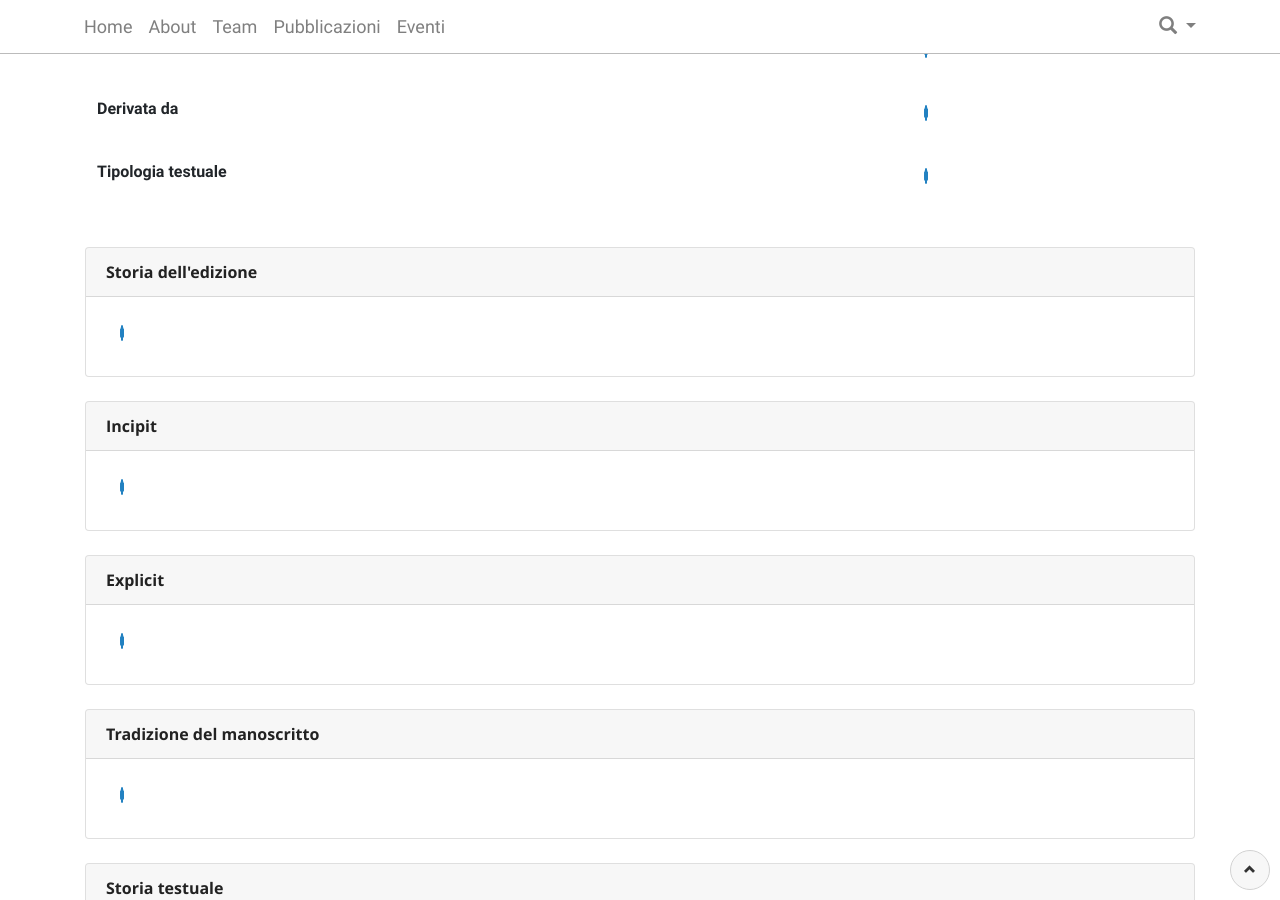
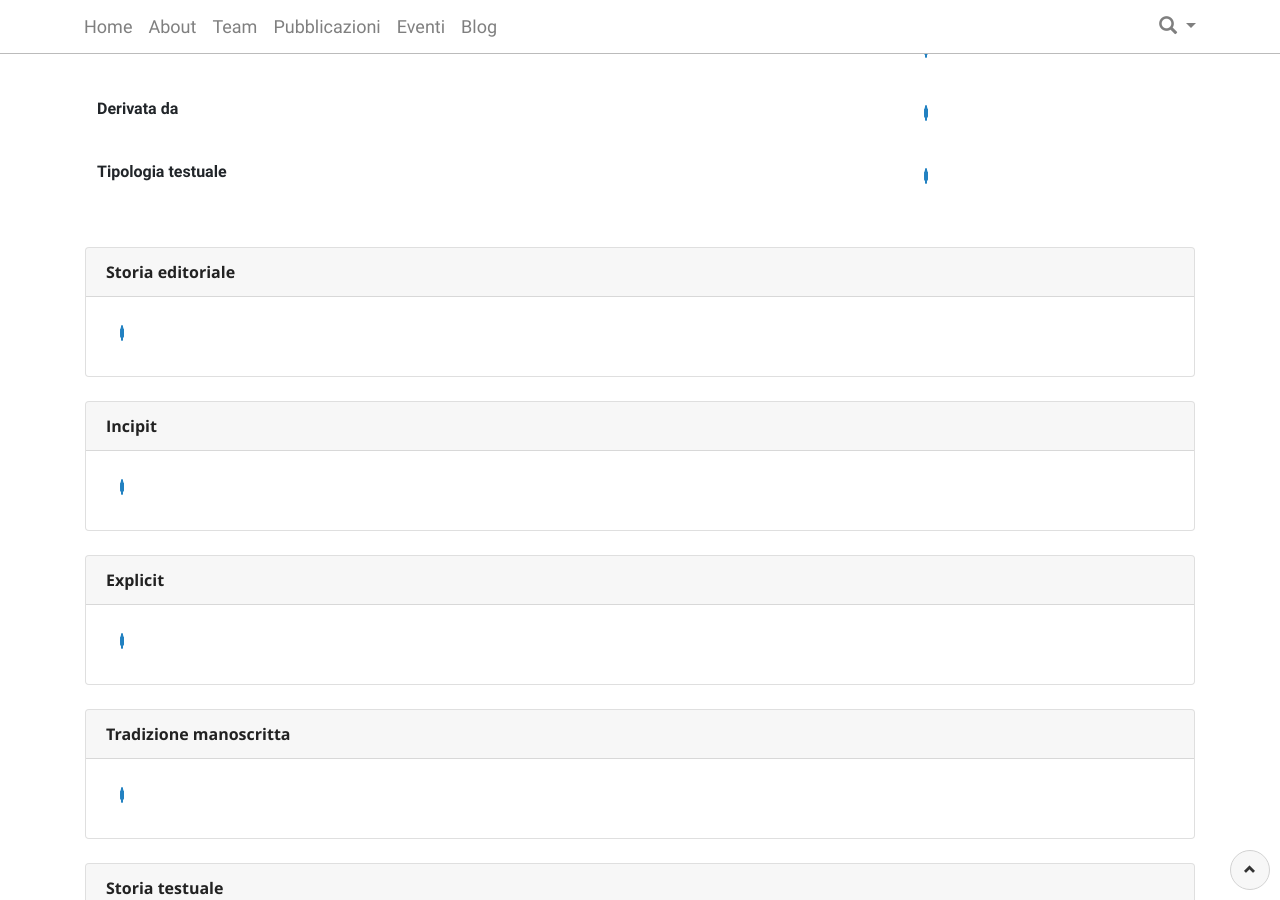
Before and after one commit to vedph/biflow_website, a Jekyll site: the page built from expression.html, in a window 1280 px wide and 900 px high, scrolled down 606 px. Built offline with Jekyll 4.4.1, drawn with Linux system fonts in a browser that asks for light colours.

Commit message:
Some improvments

```diff
--- a/_includes/menu.html
+++ b/_includes/menu.html
@@ -26,6 +26,7 @@
 				<li class="nav-item"><a href="{{site.baseurl}}/team" class="nav-link">Team</a></li>
 				<li class="nav-item"><a href="{{site.baseurl}}/pubblicazioni" class="nav-link">Pubblicazioni</a></li>
 				<li class="nav-item"><a href="{{site.baseurl}}/events" class="nav-link">Eventi</a></li>
+				<li class="nav-item"><a href="https://biflow.hypotheses.org/" class="nav-link">Blog</a></li>
 			</ul>
 
 
--- a/expression.html
+++ b/expression.html
@@ -52,7 +52,7 @@ layout: page
       </div>
        <div class="card">
            <div class="card-header font-weight-bold">
-              Storia dell'edizione
+              Storia editoriale
            </div>
            <div class="card-body" id="expressionEditionHistory"></div>
        </div>
@@ -73,7 +73,7 @@ layout: page
 
        <div class="card">
            <div class="card-header font-weight-bold">
-              Tradizione del manoscritto
+              Tradizione manoscritta
            </div>
            <div class="card-body" id="expressionManuscriptTradition"></div>
        </div>
--- a/index.html
+++ b/index.html
@@ -24,7 +24,7 @@ description: BIFLOW (Bilingualism in Florentine and Tuscan works, ca. 1260 –
         Catalogo Biflow<br>
         <small>La traduzione nel Medioevo</small>
       </h1>
-      <p>{{ page.description }}</p>
+      <p class="justify">{{ page.description }}</p>
 
       <h2>Ricerca</h2>
       <div class="row">
```
Also changed, not shown: Gemfile.lock.
